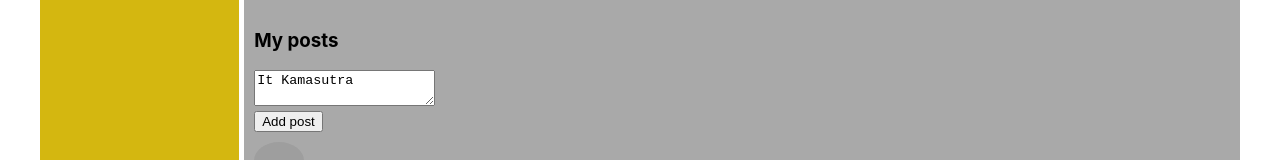
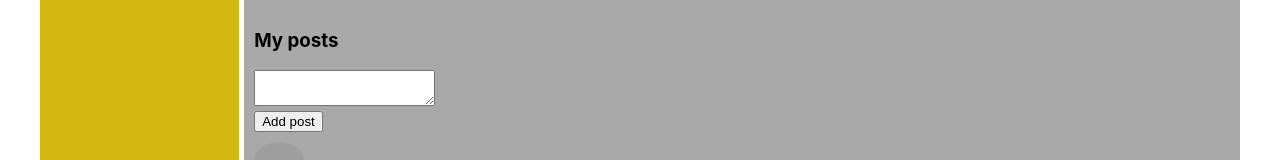
Before and after one commit to shobanov/my-app, a React (Create React App) app: page /profile in a window 1280 px wide. Shown: the part 856-1016 px from the top of the page. Built offline with nearby package versions, Linux system fonts and the light colour scheme; grey boxes are pictures that could not be loaded.

Commit message:
delete folder render & add observer

```diff
--- a/src/App.js
+++ b/src/App.js
@@ -14,7 +14,7 @@ const App = (props) => {
         <Header />
         <Navbar />
         <div className='app-wrapper-content'>
-          <Route path='/dialogs' render= { () => <Dialogs state={props.state.dialogsPage} /> } />
+          <Route path='/dialogs' render= { () => <Dialogs state={props.state.dialogsPage} /> } />   {/*в пропсах сидит название атрибута*/ }
           <Route path='/profile' render={ () => <Profile profilePage={props.state.profilePage}
                                                          addPost={props.addPost}
                                                          updateNewPostText={props.updateNewPostText} /> } />
--- a/src/components/Profile/MyPosts/MyPosts.jsx
+++ b/src/components/Profile/MyPosts/MyPosts.jsx
@@ -7,10 +7,10 @@ const MyPosts = (props) => {
   let newPostElement = React.createRef(); //метод реакта createRef, который создаёт ссылку(пока ссылается не на что)
 
   let addPostButton = () => {
-    props.addPost();                     // current(ссылается на нативный HTML элемент)
+    props.addPost();
   }
 
-  let onPostChange = () => {
+  let onPostChange = () => {                        //ф-ция для обработчика событий
     let text = newPostElement.current.value;
     props.updateNewPostText(text);
   }
@@ -21,13 +21,13 @@ const MyPosts = (props) => {
         <h3>My posts</h3>
           <div>
             <div>
-              <textarea onChange={onPostChange}
-                        ref={newPostElement} /* привязываем ссылку к textarea с помощью констр. ref={newPostElement} */
+              <textarea onChange={onPostChange}     //обработчик событий
+                        ref={newPostElement}        //привязываем ссылку к textarea с помощью констр. ref={newPostElement}
                         value={props.newPostText}>
               </textarea>
             </div>
             <div>
-              <button onClick={addPostButton}>Add post</button>
+              <button onClick={addPostButton}>Add post</button> {/*обработчик клика*/}
             </div>
           </div>
             <div className={s.posts}>
--- a/src/index.js
+++ b/src/index.js
@@ -1,7 +1,28 @@
 import reportWebVitals from './reportWebVitals';
-import state from './redux/state';
-import {rerenderEntireTree} from './redux/render';
+import React from 'react';
+import ReactDOM from 'react-dom';
+import './index.css';
+import App from './App';
+import state, {subscribe} from './redux/state';
+import {addPost, updateNewPostText} from './redux/state';
+import {BrowserRouter} from 'react-router-dom';
+
+export let rerenderEntireTree = (state) => { // ф-ция переотресовки дерева при изменении state для его актуальности
+  ReactDOM.render(
+    <BrowserRouter>
+      <App state={state} addPost={addPost} updateNewPostText={updateNewPostText}/>
+    </BrowserRouter>,
+    document.getElementById('root')); // точка входа приложения (обращение к index.html)
+}
 
 rerenderEntireTree(state);
 
-reportWebVitals();
+/*
+Вызываем ф-цию из того мира, и передаём ей то что мы хотим отдать тому миру.
+Таким образом циклическая зависимость не нарушена.
+Это и есть колбэк (мы отдаём ф-цию, что бы кто-то её вызвал)
+*/
+
+subscribe(rerenderEntireTree);
+
+reportWebVitals(); // no name
--- a/src/redux/render.js
+++ /dev/null
@@ -1,18 +0,0 @@
-import React from 'react';
-import ReactDOM from 'react-dom';
-import '../index.css';
-import App from '../App';
-import {addPost, updateNewPostText} from './state';
-import {BrowserRouter} from 'react-router-dom';
-
-export let rerenderEntireTree = (state) => { // ф-ция переотресовки дерева при изменении state для его актуальности
-  ReactDOM.render(
-    <BrowserRouter>
-      <App state={state} addPost={addPost} updateNewPostText={updateNewPostText}/>
-    </BrowserRouter>,
-    document.getElementById('root')); // точка входа приложения (обращение к index.html)
-}
-
-/* внедряем третьего игрока - render.js что бы избежать циклической зависимости, т.к
-index.js имортирует state.js и по этому мы не можем rerenderEntireTree ипортировать из index.js
-*/
--- a/src/redux/state.js
+++ b/src/redux/state.js
@@ -1,4 +1,8 @@
-import {rerenderEntireTree} from './render'
+  // Добиваемся того, что-бы в state из index ничего не импортировать.
+
+  let getRerender = () => { //2) Нашли, заходим в subscribe (потому что можем блять и всё тут)
+
+  }
 
 let state = {
 
@@ -7,7 +11,7 @@ let state = {
       {id: 1, message: 'Hi, how are you?', likesCount: 12},
       {id: 2, message: 'Runs the app in the development mode', likesCount: 32}
     ],
-    newPostText: 'It Kamasutra'
+    newPostText: ''
   },
 
   dialogsPage: {
@@ -23,20 +27,27 @@ let state = {
   }
 }
 
-export let addPost = () => {
+export const addPost = () => {
   let newPost = {
     id: 5,
-    message: state.profilePage.newPostText, // postMessage - то что придёт в пар-ах перем. addPost
+    message: state.profilePage.newPostText,
     likesCount: 0
   };
-  state.profilePage.posts.push (newPost); // .push доб. в конец массива (posts) новый эл. массива (newPost)
+  state.profilePage.posts.push (newPost);
   state.profilePage.newPostText = '';
-  rerenderEntireTree(state);
+  getRerender(state); //1) тут происходит замыкание, мы выпрыгиваем вверх и ищем эту ф-цию
 }
 
-export let updateNewPostText = (newText) => {
-  state.profilePage.newPostText = newText;
-  rerenderEntireTree(state);
+export const updateNewPostText = (userText) => {  // userText(название параметра важно только тут) приходит из ф-ции onPostChange
+  state.profilePage.newPostText = userText;
+  getRerender(state); //1)
+}
+/*
+subscribe может вызвать тот кто её импортирует и передать внутрь другую функцию.
+это кстати паттерн - "observer"
+*/
+export const subscribe = (observer) => { // в subscribe сидит параметр rerenderEntireTree
+  getRerender = observer; //3) всё, пиздец, придётся переотрисовать
 }
 
 export default state;
```
